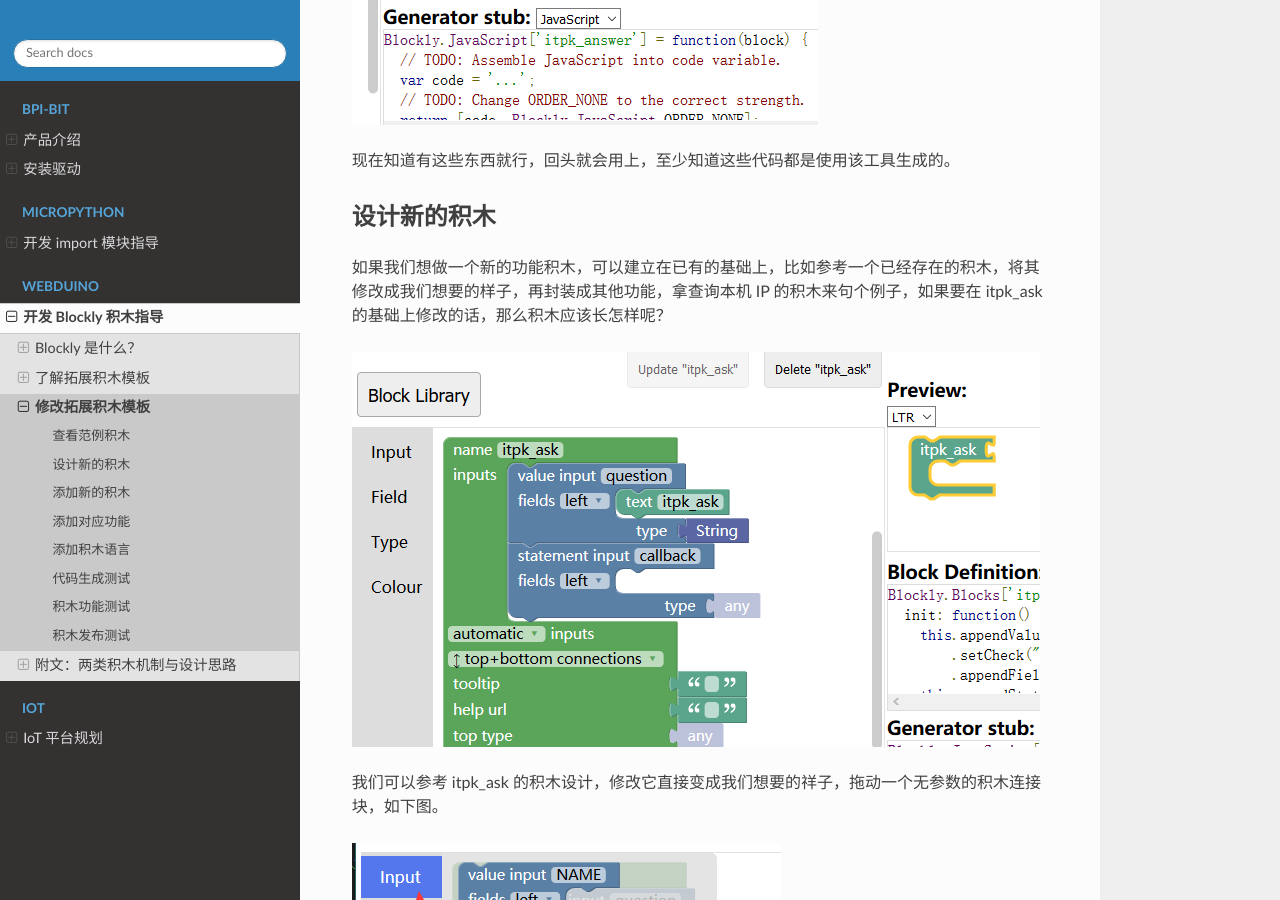
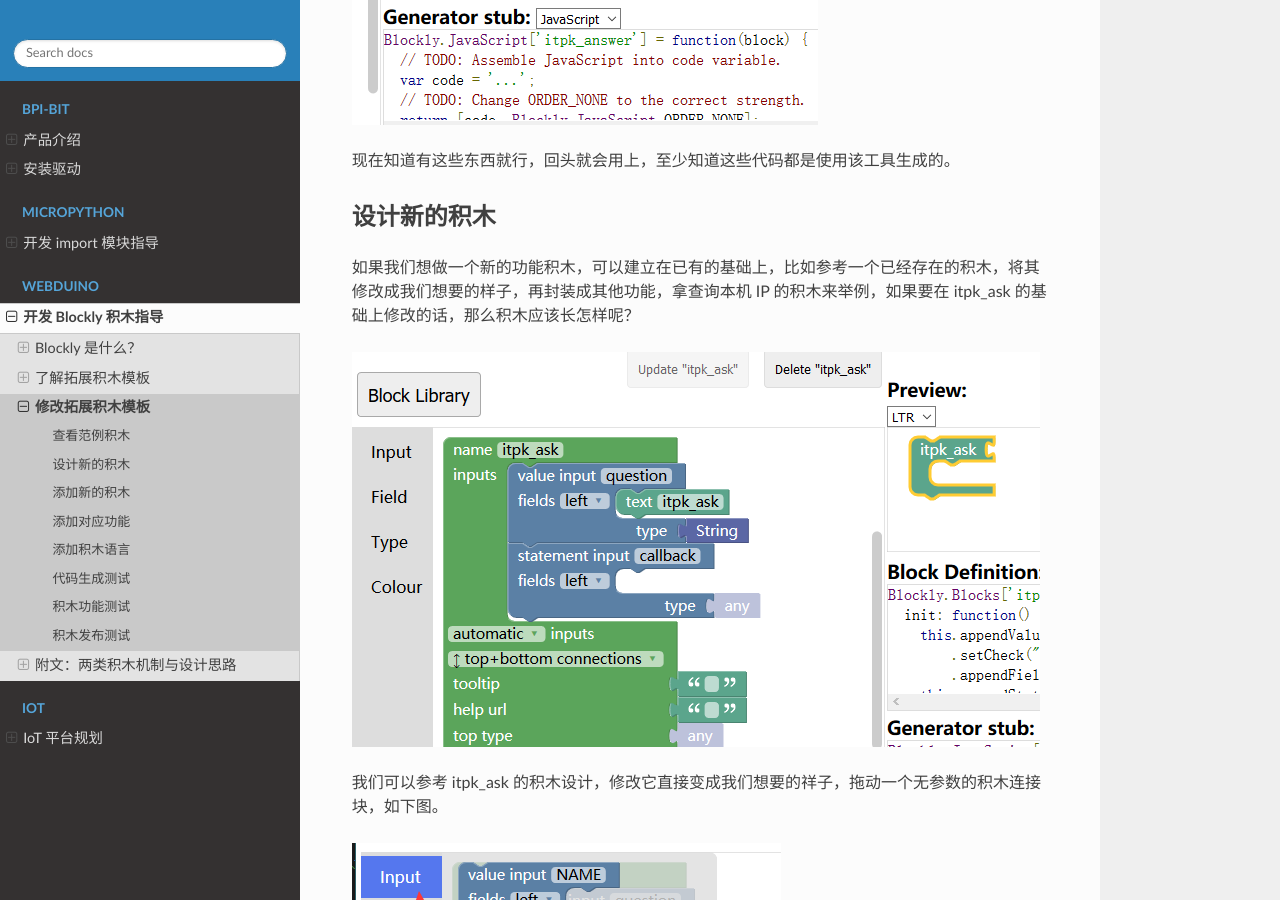
Before and after one commit to BPI-STEAM/Dev, a Sphinx documentation site: the page built from source/web/modify.md, in a window 1280 px wide and 900 px high, scrolled down 3096 px. Built offline with Sphinx 7.4.7 and the Read the Docs theme 2.0.0, drawn with Linux system fonts in a browser that asks for light colours.

Commit message:
Update modify.md

```diff
--- a/source/web/modify.md
+++ b/source/web/modify.md
@@ -38,7 +38,7 @@
 
 ## 设计新的积木
 
-如果我们想做一个新的功能积木，可以建立在已有的基础上，比如参考一个已经存在的积木，将其修改成我们想要的样子，再封装成其他功能，拿查询本机 IP 的积木来句个例子，如果要在 itpk_ask 的基础上修改的话，那么积木应该长怎样呢？
+如果我们想做一个新的功能积木，可以建立在已有的基础上，比如参考一个已经存在的积木，将其修改成我们想要的样子，再封装成其他功能，拿查询本机 IP 的积木来举例，如果要在 itpk_ask 的基础上修改的话，那么积木应该长怎样呢？
 
 ![](images/itpk_ask.png)
 
```
